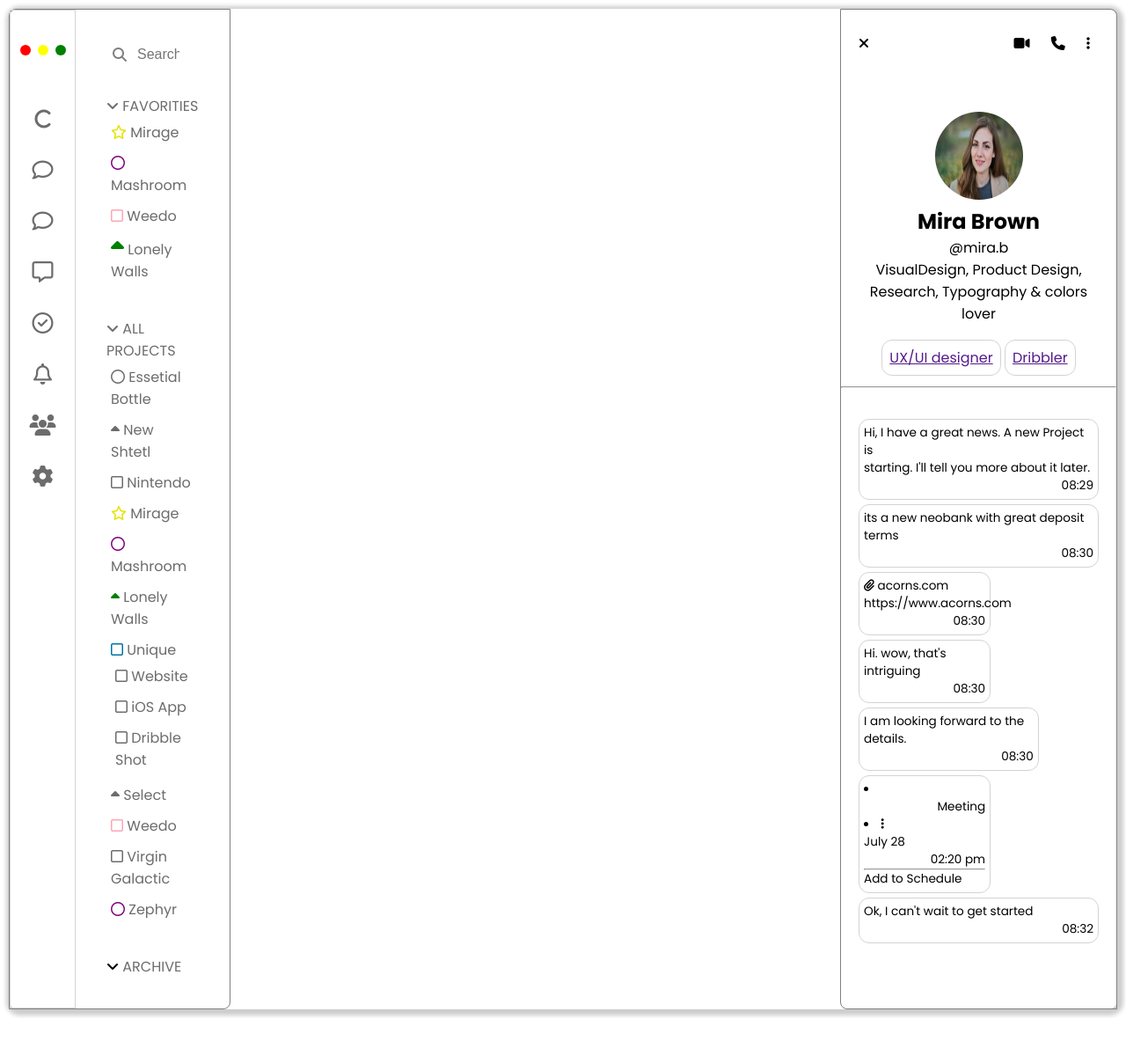
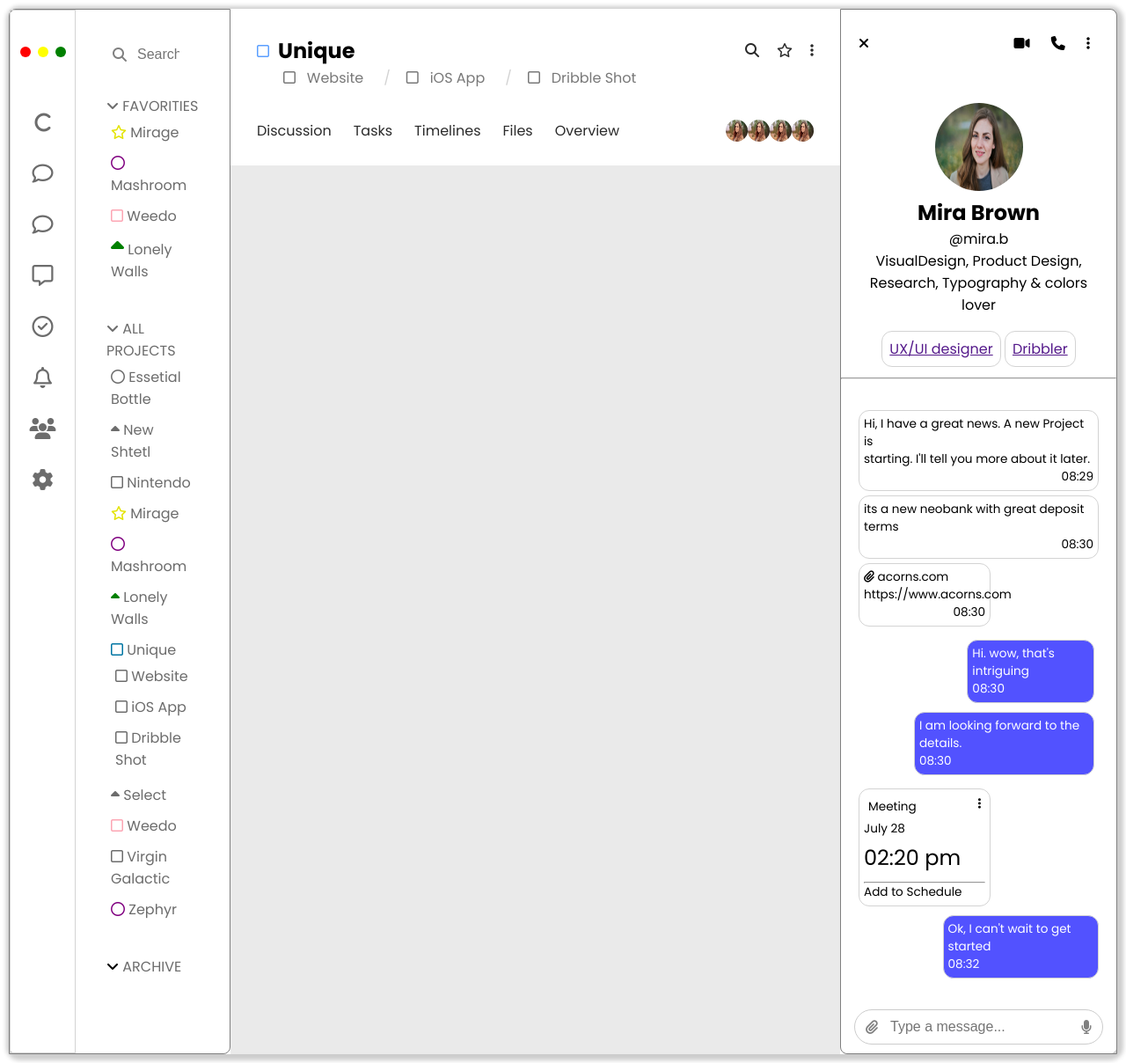
Before and after one commit to MuhammadAsimKundi/Unique-Dashbaord, a plain HTML site: page index.html in a window 1280 px wide. Shown: the whole page at 88% size. Before the commit the page ends 1157 px from the top, so only its background shows below. Drawn offline with Linux system fonts and the light colour scheme.

Commit message:
started working on the main content page

```diff
--- a/css/style.css
+++ b/css/style.css
@@ -31,7 +31,7 @@ body {
     border: 1px solid grey;
     border-radius: 8px 0;
     width: 20%;
-    height: 100%;
+    min-height: 100%;
     color: #6c6c6c;
     /* for dividing place into two section using flexbox */
     display: flex;
@@ -41,7 +41,7 @@ body {
 /* sideMain-Nav */
 .sideMain-Nav{
     width: 30%;
-    min-height: 100%;
+    height: 100%;
     display: flex;
     flex-direction: column;
     border: 1px solid lightgray;
@@ -140,7 +140,7 @@ body {
 }
 
 
-/* -------------------------------------------------------------------- */
+/* ------------------------------------------------------------------------------- */
 /* main section */
 .main{
     /* border: 1px solid grey; */
@@ -148,9 +148,101 @@ body {
     min-height: 100%;
 }
 
+.top{
+    width: 100%;
+    height: 15%;
+    background: #ffffff;
+    padding: 10px;
+}
+/* first layer */
+.first-layer{
+    padding: 20px 20px 1px 20px;
+    display: flex;
+    justify-content: space-between;
+
+}
+.first-layer div{
+    display: flex;
+    align-items: center;
+    gap: 10px;
+}
+
+.first-layer ul{
+    display: flex;
+    align-items: center;
+    gap: 20px;
+    list-style: none;
+}
+.first-layer ul li{
+    color: #2a2a2a;
+}
+
+/* second layer */
+.second-layer{
+    width: 100%;
+    padding: 0 0 25px 50px;
+}
+.second-layer ul{
+    display: flex;
+    align-items: center;
+    gap: 5px;
+    list-style: none;
+}
+.second-layer ul li {
+    color: #787878;
+}
+
+.second-layer ul li+li::before{
+    content: '/';
+    color: lightgray;
+    margin: 0 18px;
+}
+
+/* Third Layer */
+.third-layer{
+    width: 100%;
+    max-height: 100px;
+    padding: 10px 20px;
+    display: flex;
+    justify-content: space-between;
+    align-items: center;
+}
+
+.third-right ul{
+    display: flex;
+    align-items: center;
+    gap: 25px;
+    list-style: none;
+    color: #2a2a2a;
+}
+
+.third-right ul li:hover{
+
+    border-bottom: 4px solid blue;
+    border-bottom-left-radius: 4px;
+    border-bottom-right-radius: 4px;
+}
 
 
-/* ------------------------------------------------------------------- */
+.third-left{
+    display: flex;
+    align-items: center;
+}
+.third-left img{
+    width: 25px;
+    height: 25px;
+    border-radius: 50%;
+}
+/* main content bottom section */
+.bottom{
+    width: 100%;
+    height: 85%;
+    background: #eaeaea;
+}
+
+
+
+/* ------------------------------------------------------------------------------- */
 /* chat section */
 .chat{
     border: 1px solid grey;
@@ -174,7 +266,7 @@ body {
 }
 
 .info{
-    padding: 40px 20px 20px 20px;
+    padding: 30px 20px 20px 20px;
     text-align: center;
 }
 
@@ -191,7 +283,7 @@ body {
 
 }
 
-/* ------------------------------------------------------------------- */
+/* --------------------------------- */
 /* User chats */
 .User-chats{
     padding: 30px 20px 20px 20px;
@@ -207,3 +299,73 @@ body {
     display: block;
     text-align: right;
 }
+
+/* for blue background chats */
+.User-chats div.send{
+    display: flex;
+    flex-direction: column;
+    align-items: flex-end;
+    border: none;
+}
+.send-chats {
+    background: #5252ff;
+    color: #fff;
+    /* float: right; */
+    display: flex;
+    flex-direction: column;
+    align-items: flex-start;
+}
+
+.User-chats div section{
+    display: flex;
+    justify-content: space-between;
+
+    padding: 5px;
+}
+
+.meeting-time{
+    /* text-align: left; */
+    font-size: 1.5rem;
+    padding: 5px 0 10px 0;
+}
+
+.send-small{
+    background: #5252ff;
+    color: #fff;
+    float: right;
+    display: flex;
+    flex-direction: column;
+    align-items: flex-start;
+}
+
+/* input search box in bottom */
+.container {
+    position: relative;
+    width: 100%;
+    padding: 10px 15px;
+    margin-top: auto
+}
+
+.container input {
+    width: 100%;
+    padding: 10px 40px;
+    border-radius: 25px;
+    border: 1px solid #ccc;
+    font-size: 16px;
+}
+
+.icon-left {
+    position: absolute;
+    left: 28px;
+    top: 50%;
+    transform: translateY(-50%);
+    color: gray;
+}
+
+.icon-right {
+    position: absolute;
+    right: 28px;
+    top: 50%;
+    transform: translateY(-50%);
+    color: gray;
+}
--- a/index.html
+++ b/index.html
@@ -4,7 +4,7 @@
 <head>
     <meta charset="UTF-8">
     <meta name="viewport" content="width=device-width, initial-scale=1.0">
-    <title>Saas Dashboard</title>
+    <title>Unique Work Dashboard</title>
     <link rel="stylesheet" href="./css/style.css">
     <!-- google fonts -->
     <!-- <link rel="stylesheet" href="https://cdnjs.cloudflare.com/ajax/libs/font-awesome/6.6.0/css/all.min.css"> -->
@@ -93,7 +93,55 @@
 
         <!--  Main Content as 2nd Section -->
         <div class="main">
+            <!-- for the top navigation etc -->
+            <div class="top">
+                <!-- first layer -->
+                <div class="first-layer">
+                    <div>
+                        <i class="fa-regular fa-square" style="color: #5b9fff;"></i>
+                        <h2>Unique</h2>
+                    </div>
+                    <ul>
+                        <li><i class="fa-solid fa-magnifying-glass"></i></li>
+                        <li><i class="fa-regular fa-star"></i></li>
+                        <li><i class="fa-solid fa-ellipsis-vertical"></i></li>
+                    </ul>
+                </div>
 
+                <!-- second layer -->
+                <div class="second-layer">
+                    <ul>
+                        <li><i class="fa-regular fa-square"></i> &nbsp; Website</li>
+                        <li><i class="fa-regular fa-square"></i> &nbsp; iOS App</li>
+                        <li><i class="fa-regular fa-square"></i> &nbsp; Dribble Shot</li>
+                    </ul>
+                </div>
+
+                <!-- third layer -->
+                <div class="third-layer">
+                    <div class="third-right">
+                        <ul>
+                            <!-- i am not adding a tags because we are not using for real world use -->
+                            <li>Discussion</li>
+                            <li>Tasks</li>
+                            <li>Timelines</li>
+                            <li>Files</li>
+                            <li>Overview</li>
+                        </ul>
+                    </div>
+                    <div class="third-left">
+                        <img src="./images/pic1.jpg" alt="">
+                        <img src="./images/pic1.jpg" alt="">
+                        <img src="./images/pic1.jpg" alt="">
+                        <img src="./images/pic1.jpg" alt="">
+
+                    </div>
+                </div>
+
+            </div>
+
+            <!-- for the bottom main content -->
+            <div class="bottom"></div>
         </div>
 
 
@@ -128,36 +176,50 @@
                     <p>Hi, I have a great news. A new Project is <br> starting. I'll tell you more about it later.</p>
                     <span class="time">08:29</span>
                 </div>
+
                 <div>
                     <p>its a new neobank with great deposit terms</p>
                     <span class="time">08:30</span>
                 </div>
+
                 <div style="width: 55%;">
                     <p><i class="fa-solid fa-paperclip"></i> acorns.com <br> https://www.acorns.com</p>
                     <span class="time">08:30</span>
                 </div>
-                <div style="width: 55%;">
+
+                <!-- send chats with blue background -->
+                <div class="send">
+                    <div class="send-chats" style="width: 55%;">
                         <p>Hi. wow, that's intriguing</p>
                         <span class="time">08:30</span>
                     </div>
-                <div style="width: 75%;">
+                    <div class="send-chats" style="width: 78%;">
                         <p>I am looking forward to the details.</p>
                         <span class="time">08:30</span>
                     </div>
+                </div>
+
                 <div style="width: 55%;">
-                    <nav>
-                        <li><span>Meeting</span></li>
-                        <li><i class="fa-solid fa-ellipsis-vertical"></i></li>
-                    </nav>
+                    <section>
+                        <span>Meeting</span>
+                        <i class="fa-solid fa-ellipsis-vertical"></i>
+                    </section>
                     <p>July 28</p>
-                    <span class="time">02:20 pm</span>
+                    <p class="meeting-time">02:20 pm</p>
                     <hr>
                     <p>Add to Schedule</p>
                 </div>
-                <div>
+                <div style="width: 65%;" class="send-small">
                     <p>Ok, I can't wait to get started</p>
                     <span class="time">08:32</span>
                 </div>
+            </div>
+
+            <!-- input search box in chat bottom -->
+            <div class="container">
+                <i class="fa-solid fa-paperclip icon-left"></i>
+                <input type="search" placeholder="Type a message...">
+                <i class="fa-solid fa-microphone icon-right"></i>
             </div>
         </div>
     </div>
```
Lines whose indentation alone changed are shown as unchanged.
